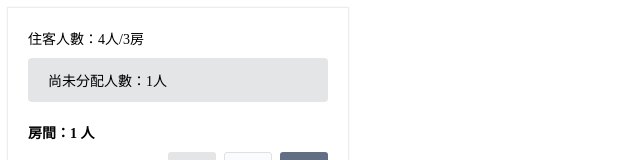
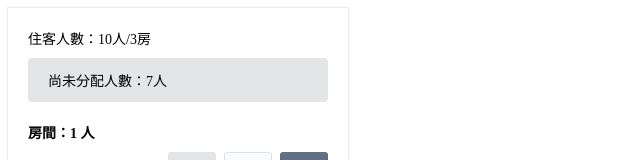
Before and after one commit to bificoo/room-cart, a React app: page / in a window 1280 px wide. Shown: the top 160 px of the page, without its empty margins (0-640 px from the left). Built offline with nearby package versions, Linux system fonts and the light colour scheme.

Commit message:
Update guest number

```diff
--- a/package.json
+++ b/package.json
@@ -40,7 +40,7 @@
     "clean-webpack-plugin": "^4.0.0",
     "css-loader": "^6.7.1",
     "css-modules-typescript-loader": "^4.0.1",
-    "eslint": "^8.23.0",
+    "eslint": "8.22.0",
     "eslint-config-prettier": "^8.5.0",
     "eslint-plugin-jest": "^27.0.1",
     "eslint-plugin-prettier": "^4.2.1",
--- a/src/App.tsx
+++ b/src/App.tsx
@@ -1,7 +1,7 @@
 import RoomAllocation from "modules/RoomAllocation"
 
 const App = () => {
-  const guest = 4
+  const guest = 10
   const room = 3
   return (
     <div>
```
Also changed, not shown: 1 other file (tests, documents, lock files or other folders).
